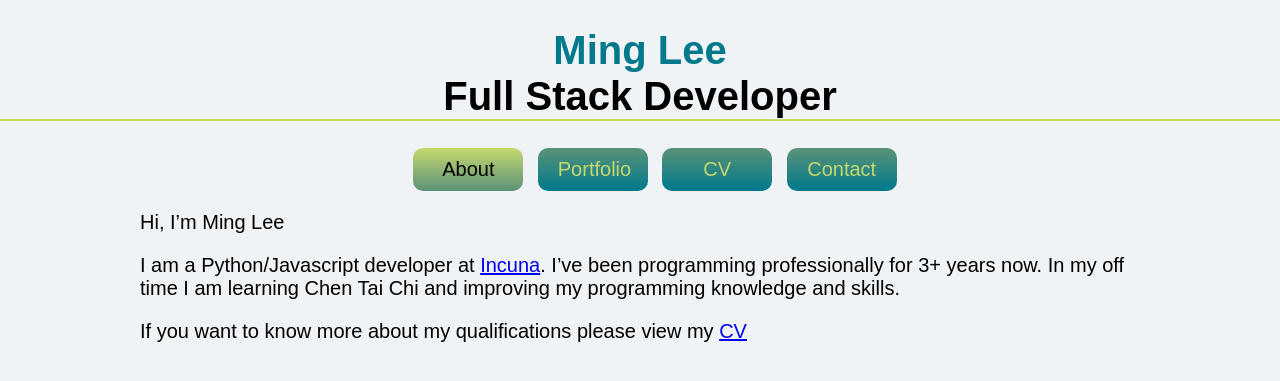
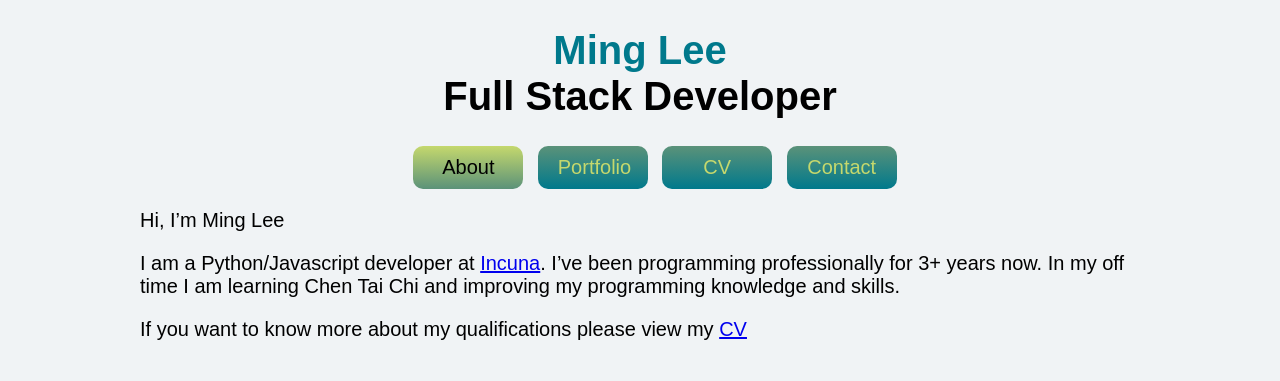
Before and after one commit to MingLee02/MingLee02.github.io, a Jekyll site: the page built from index.md, in a window 1280 px wide. Shown: the top 381 px of the page. Built offline with Jekyll 4.4.1, drawn with Linux system fonts in a browser that asks for light colours.

Commit message:
Remove border-bottom.

```diff
--- a/_sass/_header.sass
+++ b/_sass/_header.sass
@@ -1,5 +1,4 @@
 .site-header
-	border-bottom: 2px solid #c5d86d
 	font-size: 40px
 	text-align: center
 
```
